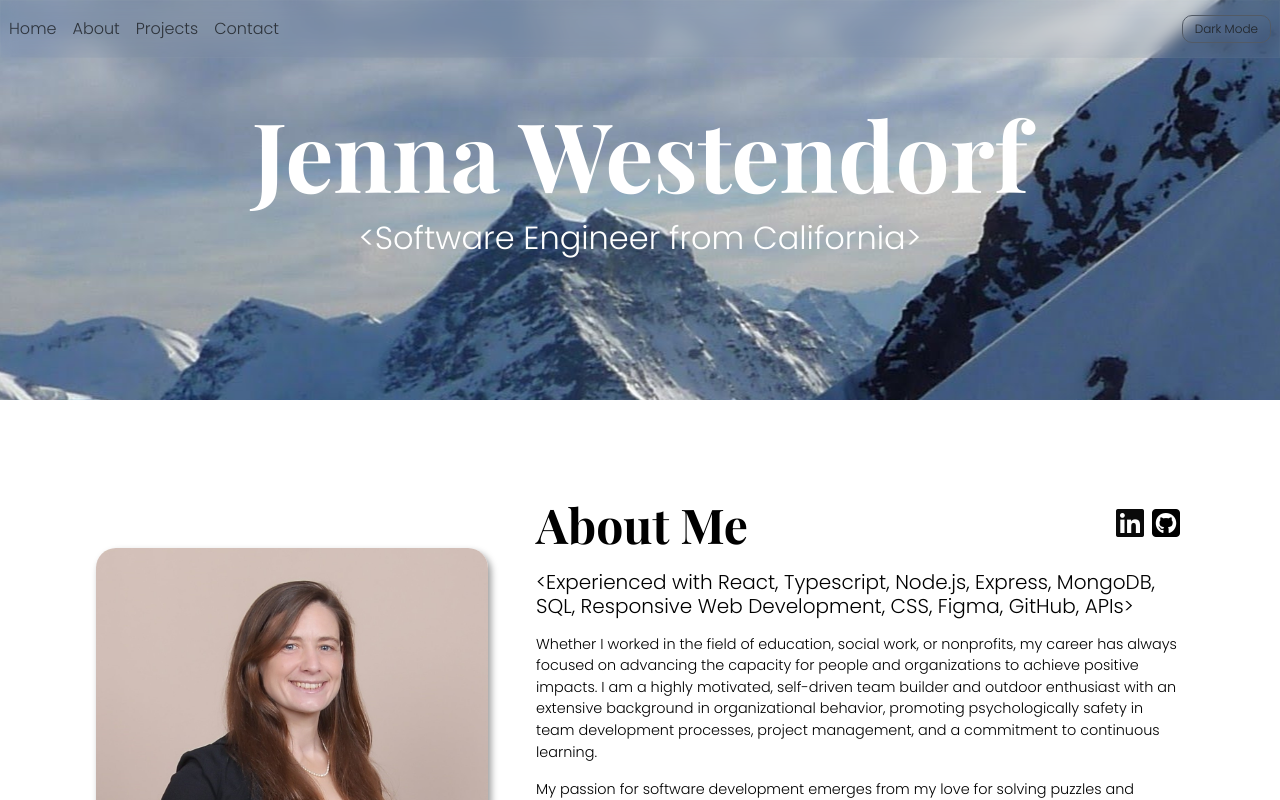
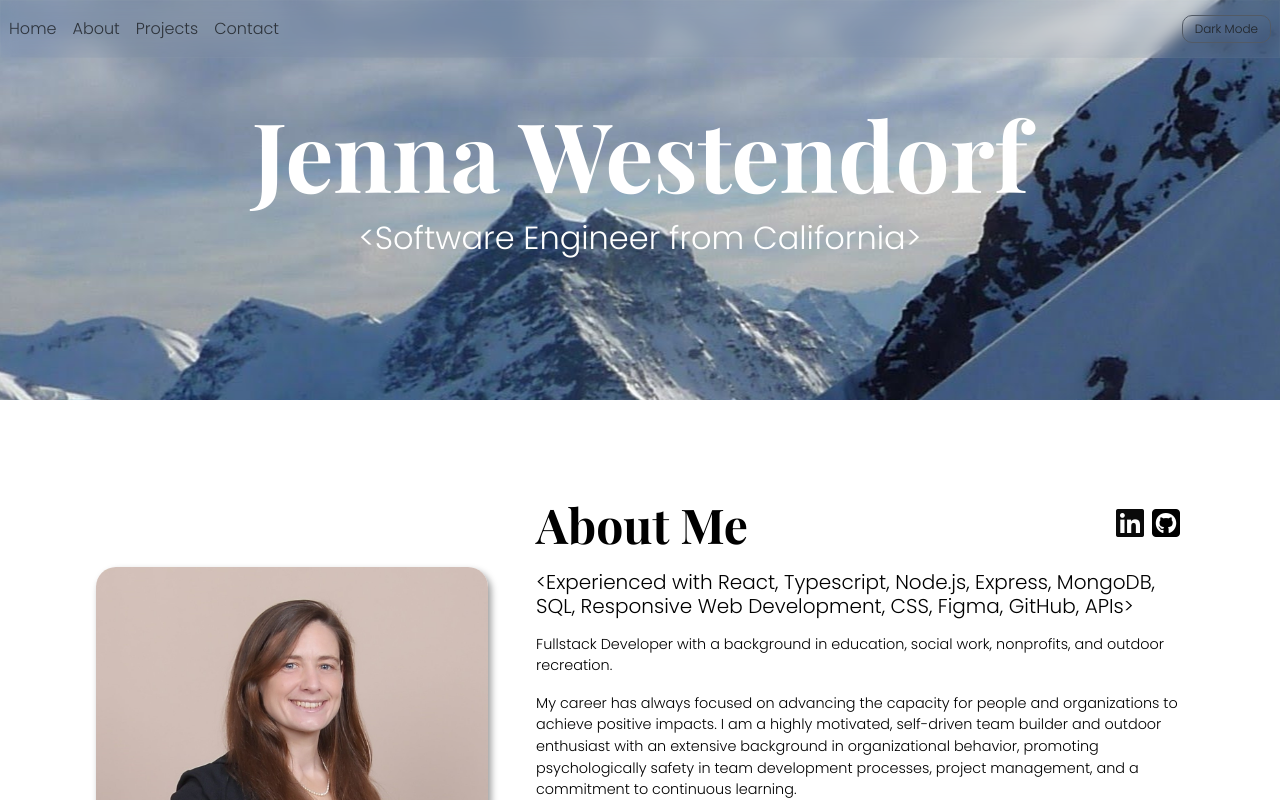
Before and after one commit to jleewest/portfolio, a React (Vite) app in the folder client/: page / in a window 1280 px wide. Shown: the top 800 px of the page. Built offline with nearby package versions, Linux system fonts and the light colour scheme.

Commit message:
chore: update about section

```diff
--- a/client/src/directory/About.tsx
+++ b/client/src/directory/About.tsx
@@ -73,11 +73,14 @@ function About() {
             SQL, Responsive Web Development, CSS, Figma, GitHub, APIs&gt;
           </p>
           <p>
-            Whether I worked in the field of education, social work, or
-            nonprofits, my career has always focused on advancing the capacity
-            for people and organizations to achieve positive impacts. I am a
-            highly motivated, self-driven team builder and outdoor enthusiast
-            with an extensive background in organizational behavior, promoting
+            Fullstack Developer with a background in education, social work,
+            nonprofits, and outdoor recreation.
+          </p>
+          <p>
+            My career has always focused on advancing the capacity for people
+            and organizations to achieve positive impacts. I am a highly
+            motivated, self-driven team builder and outdoor enthusiast with an
+            extensive background in organizational behavior, promoting
             psychologically safety in team development processes, project
             management, and a commitment to continuous learning.
           </p>
@@ -87,13 +90,13 @@ function About() {
             contribute to positive change. This journey into coding began over
             ten years ago, as I began exploring my own ideas of how applications
             and software can be applied to solve everyday problems and
-            challenges. In the past year, I have immersed myself into the
-            software development world, thriving on the endless opportunities to
-            learn and apply new technologies. Through a career in software
-            engineering, I am motivated to continue to push the boundaries of
-            what a more equitable, inclusive, and sustainable world can look
-            like. I thrive in environments that promote connection and challenge
-            me to push my physical, mental, and emotional capabilities.
+            challenges. Since I have immersed myself into the software
+            development world, I have been thriving on the endless opportunities
+            to learn and apply new technologies. I am motivated to continue to
+            push the boundaries of what a more equitable, inclusive, and
+            sustainable world can look like. I thrive in environments that
+            promote connection and challenge me to push my physical, mental, and
+            emotional capabilities.
           </p>
           <p>
             When I am not programming, I enjoy mountain biking, rock climbing,
--- a/client/src/directory/Projects.tsx
+++ b/client/src/directory/Projects.tsx
@@ -19,7 +19,7 @@ function Projects() {
         'React, Typescript, Material UI, Chart.js, Vanilla CSS, Node.js, Express, Prisma, Postgres, Vitest, Cypress',
       img: shareWithOtters,
       alt: 'ShareWithOtters app preview',
-      link: 'https://youtu.be/LrQ4M3MHrb8',
+      link: 'https://github.com/jleewest/ShareWithOtters',
     },
     {
       id: 2,
@@ -28,7 +28,7 @@ function Projects() {
       stack: 'React, Clerk, Node.js, Express, Postgres, Sequelize',
       img: communityForum,
       alt: 'community collaboration app preview',
-      link: 'https://youtu.be/TcZ7vQzzeEY',
+      link: 'https://github.com/jleewest/swc-community',
     },
     {
       id: 3,
```
Also changed, not shown: client/public/assets/alpine-mountain1.jpg (deleted), client/public/assets/night-mountain1.jpg (deleted).
